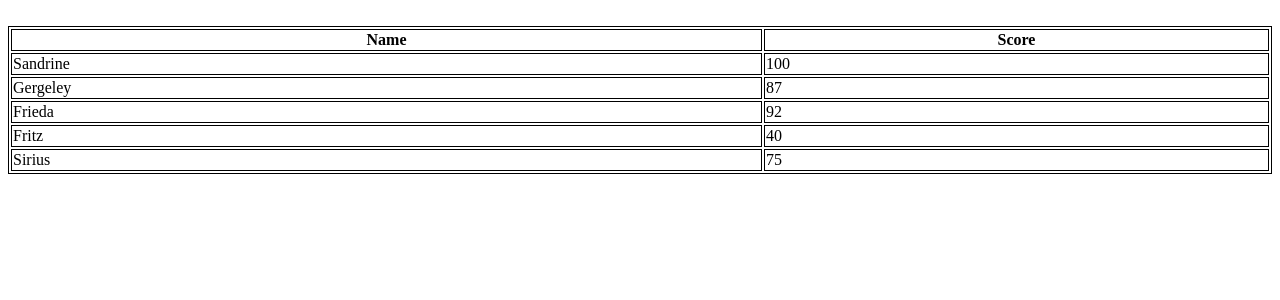
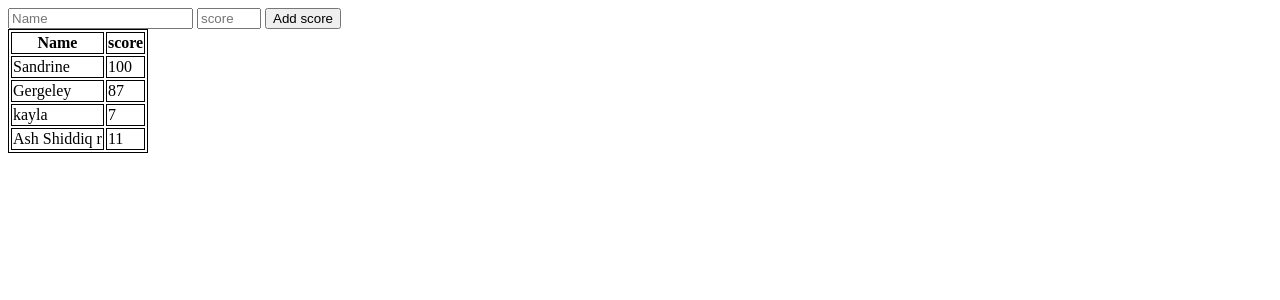
Before and after one commit to AshShiddiq/studikasus1, a Flask app: page / in a window 1280 px wide. Shown: the top 300 px of the page. Run offline with Flask 3, Linux system fonts and the light colour scheme; some libraries are stand-ins or nearby versions.

Commit message:
Add files via upload

```diff
--- a/studikasus1/app.py
+++ b/studikasus1/app.py
@@ -1,18 +1,40 @@
-from flask import Flask , render_template
+import os
 
+# import SQL untuk menggunakan bahasa SQL dalam python
+from cs50 import SQL
+# import tools untuk website
+from flask import Flask, flash, jsonify, redirect, render_template, request, session
+
+# mengatur nama aplikasi
 app = Flask(__name__)
 
-students = [
-    {"name" : "Sandrine", "score": 100},
-    {"name" : "Gergeley", "score": 87},
-    {"name" : "Frieda", "score": 92},
-    {"name" : "Fritz", "score": 40},
-    {"name" : "Sirius", "score": 75},
-]
+# dipakai untuk koneksi ke database
+db = SQL("sqlite:///score.db")
 
-@app.route('/')
+
+@app.route("/", methods=["GET", "POST"])
+# ketika route "/" dipanggil/diakses, maka fungsi index() dieksekusi
 def index():
-    return render_template("index.html", students=students)
+    # jika request yg dilakukan oleh pengguna adalah post, maka eksekusi kode dalam if
+    if request.method == "POST":
 
-if __name__ == "_main_":
-    app.run(debug=true)
+        # Access form data / membaca data yang diisilkan pada form
+        name = request.form.get("name")# ambil data dari input name
+        score = request.form.get("score")# ambil data dari imput month
+
+        # insert data into database, masukkan data name, month, day ke database
+        db.execute("INSERT INTO score(name, score) VALUES(?, ?)", name, score)
+        score_test = db.execute("select * from score")
+        print(score_test)
+        #index_test=db.execute("SELECT * ")
+
+        # Go back to homepage
+        return redirect("/")
+
+    else:
+
+        # ambil seluruh data dari tabel birthdays, simpan di variabel birthdays
+        students = db.execute("SELECT * FROM score")
+
+        # salin isi variabel birthdays ke birthdays, lalu kirim ke index.html
+        return render_template("index.html", students=students)
--- a/studikasus1/templates/index.html
+++ b/studikasus1/templates/index.html
@@ -3,26 +3,42 @@
 <head>
     <meta charset="UTF-8">
     <meta name="viewport" content="width=device-width, initial-scale=1.0">
-    <title>Student Scores</title>
+    <title>Document</title>
 </head>
-<body>
 <style>
     table, th, td {
-      border:1px solid black;
+      border: 1px solid black;
     }
     </style>
 <body>
-        <table style="width: 100%;">
+    <div class="container">
+        <div class="section">
+            <form action="/" method="POST">
+                <input name="name" placeholder="Name" type="text">
+                <input name="score" placeholder="score" type="number" min="1" max="100">
+                <input type="submit" value="Add score">
+            </form>
+        </div>
+        <div class="section">
+            <table>
+                <thead>
                     <tr>
                         <th>Name</th>
-                <th>Score</th>
+                        <th>score</th>
                     </tr>
-            {% for student in students %}
+                </thead>
+
+                <tbody>
+                    {% for students in students %}
                     <tr>
-                <td>{{student.name}}</td>
-                <td>{{student.score}}</td>
+                        <td>{{students.name}}</td>
+                        <td>{{students.score}}
                     </tr>
-            {% endfor %}
+                    {% endfor %}
+                </tbody>
             </table>
+        </div>
+    </div>
+
 </body>
 </html>
```
Also changed, not shown: studikasus1/score.db (added). Lines whose indentation alone changed are shown as unchanged.
